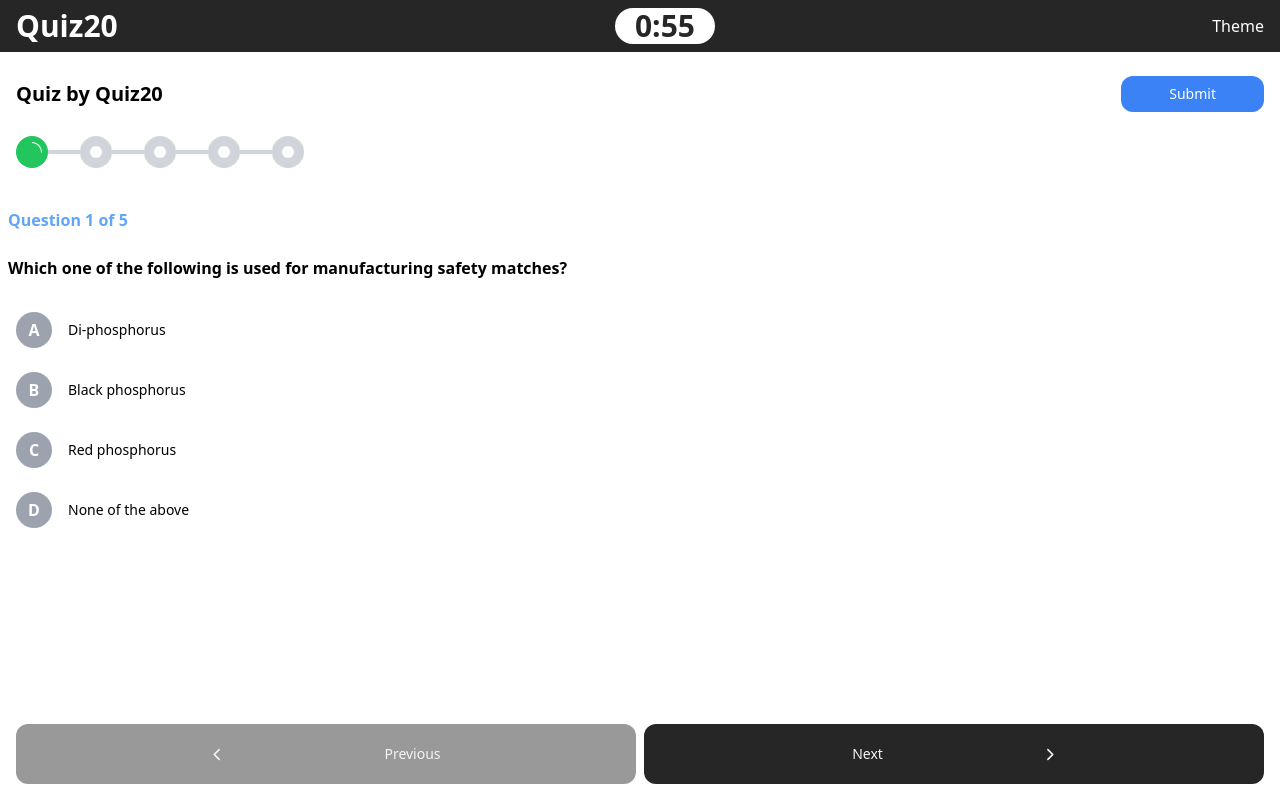
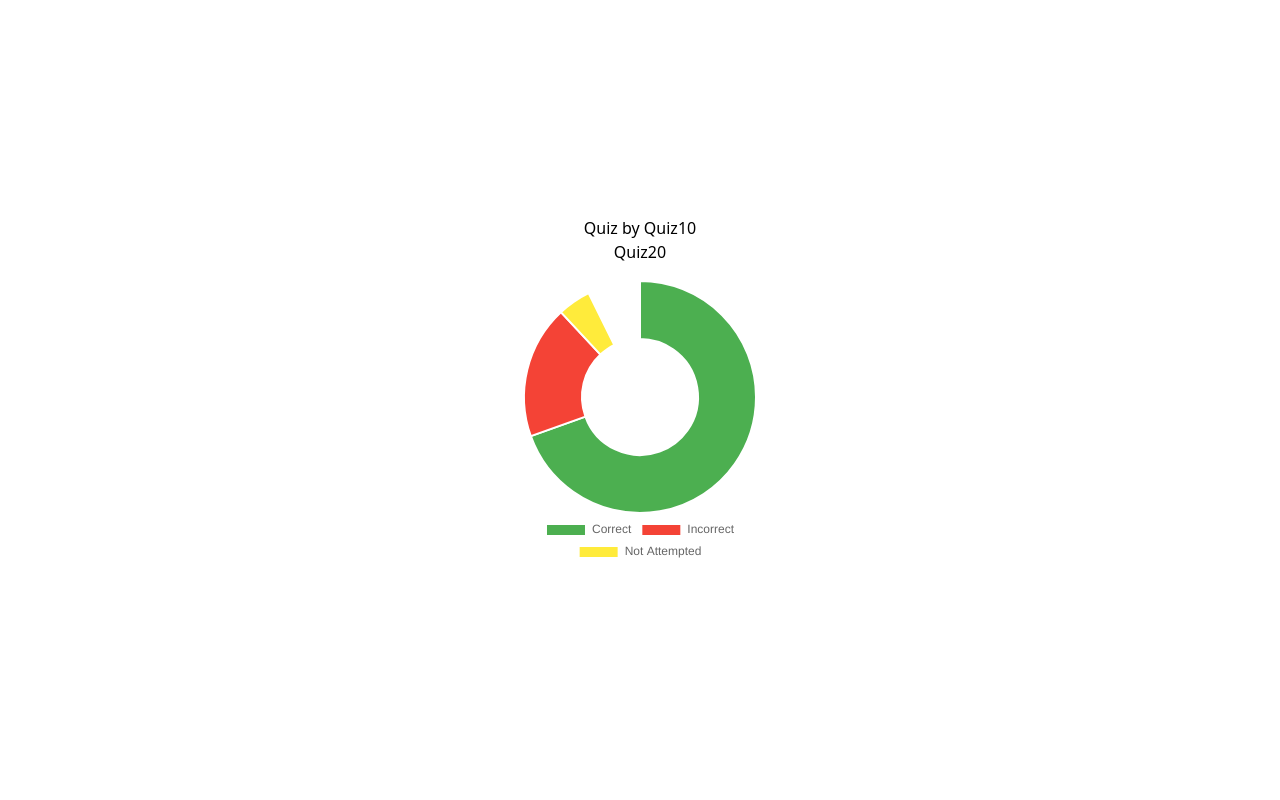
Before and after one commit to KartikMouli/quiz20, a Next.js app: page / in a window 1280 px wide. Built offline with nearby package versions, Linux system fonts and the light colour scheme.

Commit message:
added doghnutchart

```diff
--- /dev/null
+++ b/app/components/doughnutChart.jsx
@@ -0,0 +1,41 @@
+// components/DoughnutChart.js
+
+import React from 'react';
+import { Doughnut } from 'react-chartjs-2';
+import { Chart as ChartJS, Title, Tooltip, Legend, ArcElement, CategoryScale, LinearScale } from 'chart.js';
+
+// Register necessary Chart.js components
+ChartJS.register(Title, Tooltip, Legend, ArcElement, CategoryScale, LinearScale);
+
+const DoughnutChart = () => {
+    const data = {
+        labels: ['Correct', 'Incorrect', 'Not Attempted'],
+        datasets: [
+            {
+                data: [75, 20, 5],  // Example data, modify as needed
+                backgroundColor: ['#4CAF50', '#F44336', '#FFEB3B'],  // Green, Red, Yellow
+                // borderColor: ['#4CAF50', '#F44336', '#FFEB3B'],
+                // borderWidth: 1,
+            },
+        ],
+    };
+
+    const options = {
+        responsive: true,
+        plugins: {
+            legend: {
+                position: 'bottom',
+            },
+        },
+    };
+
+    return (
+        <div className="flex justify-center items-center p-4">
+            <div className="w-72 h-72">
+                <Doughnut data={data} options={options} />
+            </div>
+        </div>
+    );
+};
+
+export default DoughnutChart;
--- a/app/components/progressbar.jsx
+++ b/app/components/progressbar.jsx
@@ -11,6 +11,8 @@ const ProgressBar = ({ questions, currentQuestionIndex, statuses, onCircleClick
             {questions.map((_, index) => (
                 <div key={index} className="flex items-center">
                     {/* Circle for each question */}
+                    <div className="flex flex-col gap-1">
+                        <div className="flex items-center">
                             <div
                                 onClick={() => onCircleClick(index)}
                                 className={`flex items-center justify-center w-8 h-8 rounded-full cursor-pointer transition-colors
@@ -45,6 +47,13 @@ const ProgressBar = ({ questions, currentQuestionIndex, statuses, onCircleClick
                                 <div className="w-8 h-1 bg-gray-300" />
                             )}
                         </div>
+                        <span className={`px-3 text-xs font-semibold ${index === currentQuestionIndex ? "text-green-500" : statuses[index] === 'solved'
+                            ? 'text-blue-500' : statuses[index] === 'skipped'
+                                ? 'text-yellow-500' // Show yellow if the question is skipped
+                                : 'text-gray-300'}`}>{index + 1}</span>
+                    </div>
+
+                </div>
             ))}
         </div>
     );
--- a/app/components/quiz.jsx
+++ b/app/components/quiz.jsx
@@ -1,6 +1,7 @@
 import React, { useState } from "react";
-import ProgressBar from "./ProgressBar"; // Import ProgressBar
-import { FaArrowLeft, FaChevronLeft, FaChevronRight } from "react-icons/fa6";
+import ProgressBar from "./ProgressBar";
+import { FaChevronLeft, FaChevronRight } from "react-icons/fa6";
+import SubmitModal from "./submitModal";
 
 const quizQuestions = [
     {
@@ -35,6 +36,8 @@ function Quiz() {
     const [selectedAnswer, setSelectedAnswer] = useState(null);
     const [selectedAnswers, setSelectedAnswers] = useState(Array(quizQuestions.length).fill(null));
     const [statuses, setStatuses] = useState(Array(quizQuestions.length).fill(null));
+    const [showSubmitModal, setShowSubmitModal] = useState(false)
+
 
     const handleNext = () => {
         if (currentQuestion < quizQuestions.length - 1) {
@@ -79,11 +82,22 @@ function Quiz() {
         setSelectedAnswer(selectedAnswers[index]);
     };
 
+    const handleCloseModal = () => {
+        setShowSubmitModal(false); // Close the modal
+    };
+
+
+    const unattemptedQuestion = selectedAnswers.filter(answer => answer === null).length;
+
     return (
+        <>
             <div className="flex flex-col min-h-[90vh] p-2 mt-2">
                 <div className="flex justify-between mt-2 px-2  items-center">
-                <h2 className="text-xl font-semibold">Quiz by Quiz20</h2>
-                <button className="text-sm bg-blue-500 text-white py-2 px-12 rounded-xl">
+                    <h2 className="text-xl font-semibold ">Quiz by Quiz20</h2>
+                    <button
+                        className="text-sm bg-blue-500 text-white py-2 px-12 md:min-w-96 rounded-xl"
+                        onClick={() => setShowSubmitModal(true)}
+                    >
                         Submit
                     </button>
                 </div>
@@ -100,7 +114,7 @@ function Quiz() {
                     <h2 className="mb-6 text-blue-400 text-md font-semibold">
                         Question {currentQuestion + 1} of {quizQuestions.length}
                     </h2>
-                <p className="mb-6 font-semibold">{quizQuestions[currentQuestion].question}</p>
+                    <p className="mb-6 text-sm md:text-md font-semibold">{quizQuestions[currentQuestion].question}</p>
 
                     <div className="flex flex-col space-y-2 w-full">
                         {quizQuestions[currentQuestion].options.map((option, index) => (
@@ -114,7 +128,7 @@ function Quiz() {
                                     {String.fromCharCode(65 + index)}
                                 </div>
                                 {/* Option Text */}
-                            <span className="text-sm">{option}</span>
+                                <span className="text-xs md:text-sm">{option}</span>
                             </button>
                         ))}
                     </div>
@@ -124,19 +138,25 @@ function Quiz() {
                     <button
                         onClick={handlePrevious}
                         disabled={currentQuestion === 0}
-                    className="text-sm flex justify-center gap-x-12 md:gap-x-40 p-5 items-center w-full bg-black/85 rounded-xl disabled:bg-black/40 text-gray-100"
+                        className="text-sm flex justify-center items-center gap-x-14 md:gap-x-96  py-4  w-full bg-black/85 rounded-xl disabled:bg-black/40 text-gray-100"
                     >
                         <FaChevronLeft size={13} /> Previous
                     </button>
                     <button
                         onClick={handleNext}
                         disabled={currentQuestion === quizQuestions.length - 1}
-                    className="text-sm flex justify-center gap-x-12 md:gap-x-40 items-center p-5 w-full bg-black/85  rounded-xl disabled:bg-black/40 text-gray-100"
+                        className="text-sm md:text-md flex justify-center items-center gap-x-14 md:gap-x-96  py-4  w-full bg-black/85  rounded-xl disabled:bg-black/40 text-gray-100"
                     >
                         Next <FaChevronRight size={13} />
                     </button>
                 </div>
             </div>
+            <SubmitModal
+                isOpen={showSubmitModal}
+                onClose={handleCloseModal}
+                unattemptedQuestion={unattemptedQuestion}
+            />
+        </>
     );
 }
 
--- /dev/null
+++ b/app/components/result.jsx
@@ -0,0 +1,18 @@
+import React from 'react'
+import ResultChart from './doughnutChart'
+import DoughnutChart from './doughnutChart'
+
+function Result() {
+  return (
+    <div className="fixed inset-0 z-50 flex flex-col items-center justify-center p-2 bg-white">
+      <h1>Quiz by Quiz10</h1>
+      <h2>Quiz20</h2>
+      <div className="flex flex-col justify-center items-center">
+        <DoughnutChart />
+      </div>
+
+    </div>
+  )
+}
+
+export default Result
--- /dev/null
+++ b/app/components/submitModal.jsx
@@ -0,0 +1,25 @@
+import React from 'react'
+
+function SubmitModal({ isOpen, onClose, unattemptedQuestion }) {
+    if (!isOpen) return null;
+
+    return (
+        <div className="fixed inset-0 z-50 flex flex-col items-center justify-center bg-black bg-opacity-50">
+            <div className="bg-white rounded-3xl p-5 shadow-md w-96 md:w-fit">
+                <h1 className='text-2xl text-red-500 font-bold mb-4'>Submit Quiz</h1>
+                <h3 className='mb-3'>Unattempted question : <span className='font-bold'>{unattemptedQuestion}</span></h3>
+                <h3 className='mb-3'>Once submitted you will not be able to modify your answers.</h3>
+                <h3 className='mb-4 font-semibold'>Are you sure you want to submit?</h3>
+
+
+                <div className='flex justify-end space-x-2'>
+                    <button className="px-5 py-1 bg-gray-300 text-sm md:text-md text-purple-500 rounded-full">Yes</button>
+                    <button onClick={onClose} className="px-5 py-1 bg-black/90 text-sm md:text-md text-purple-300 rounded-full">No</button>
+                </div>
+            </div>
+        </div>
+
+    )
+}
+
+export default SubmitModal
--- a/app/hooks/useTimer.js
+++ b/app/hooks/useTimer.js
@@ -4,11 +4,13 @@ import { useEffect } from 'react';
 const useTimer = (
     timer,
     setTimer,
-    showResultModal
+    showResultModal,
+    setShowResultModal
 ) => {
     useEffect(() => {
         if (timer <= 0) {
             setTimer(0);
+            setShowResultModal(true)
         }
     }, [timer, setTimer]);
 
--- a/app/page.js
+++ b/app/page.js
@@ -3,13 +3,14 @@ import Timer from "./components/timer";
 import Quiz from "./components/quiz";
 import useTimer from "./hooks/useTimer";
 import { useState } from "react";
+import Result from "./components/result";
 
 export default function Home() {
 
-  const [timer, setTimer] = useState(60);
+  const [timer, setTimer] = useState(5);
   const [showResultModal, setShowResultModal] = useState(false)
 
-  useTimer(timer, setTimer, showResultModal)
+  useTimer(timer, setTimer, showResultModal,setShowResultModal)
 
   return (
     <>
@@ -19,6 +20,8 @@ export default function Home() {
         <span>Theme</span>
       </header>
       <Quiz />
+
+      {showResultModal && <Result />}
     </>
   );
 }
--- a/package.json
+++ b/package.json
@@ -9,8 +9,11 @@
     "lint": "next lint"
   },
   "dependencies": {
+    "@canvasjs/react-charts": "^1.0.2",
+    "chart.js": "^4.4.6",
     "next": "14.2.16",
     "react": "^18",
+    "react-chartjs-2": "^5.2.0",
     "react-dom": "^18",
     "react-icons": "^5.3.0",
     "react-loader-spinner": "^6.1.6"
```
Also changed, not shown: 1 other file (tests, documents, lock files or other folders). Lines whose indentation alone changed are shown as unchanged.
